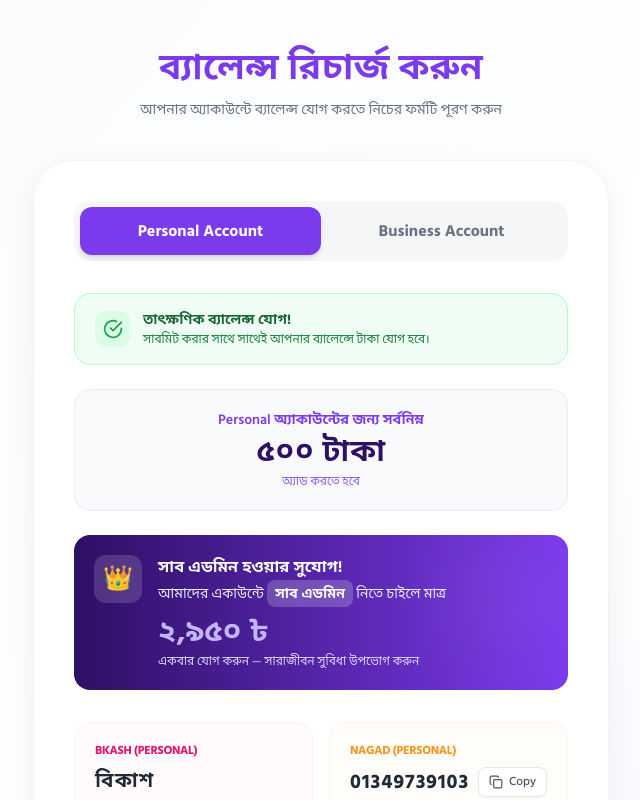
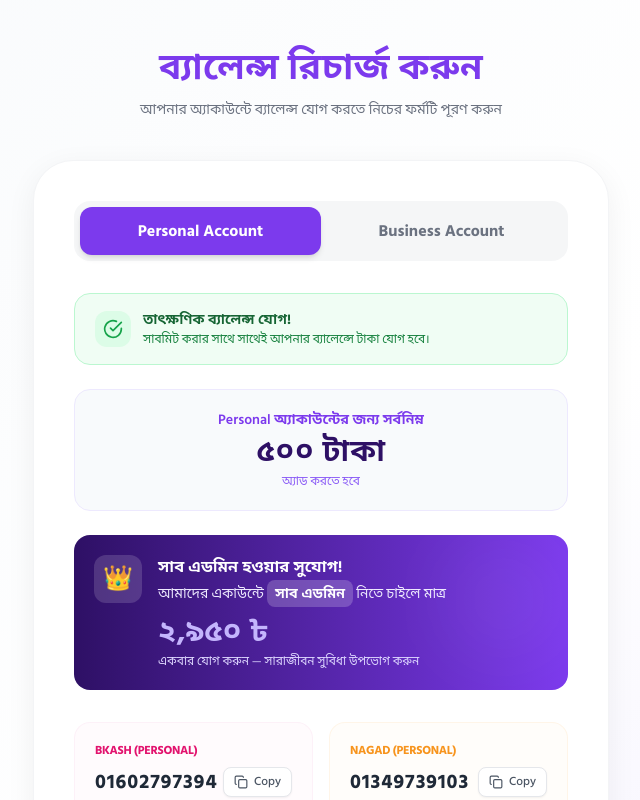
Before and after one commit to webasiful32-coder/nagarik-seba2, a Next.js app: page /dashboard/balance in a window 1280 px wide. Shown: the top 800 px of the page, without its empty margins (319-959 px from the left). Built offline with nearby package versions, Linux system fonts and the light colour scheme; no server answers.

Commit message:
update code7

```diff
--- a/app/dashboard/balance/page.tsx
+++ b/app/dashboard/balance/page.tsx
@@ -16,7 +16,7 @@ export default function BalancePage() {
     const router = useRouter()
 
     const paymentNumbers = {
-        bKash: 'বিকাশ লেনদেন সাময়িকভাবে বন্ধ',
+        bKash: '01602797394',
         Nagad: '01349739103',
     }
 
--- a/components/layout/Footer.tsx
+++ b/components/layout/Footer.tsx
@@ -156,7 +156,7 @@ export default function Footer() {
               </li>
               <li>
                 <Link
-                  href="https://wa.me/message/JJZIWPGL7JTXB1"
+                  href="https://wa.me/message/22ICZ7SXLLUTK1"
                   target="_blank"
                   rel="noopener noreferrer"
                   style={{
```
